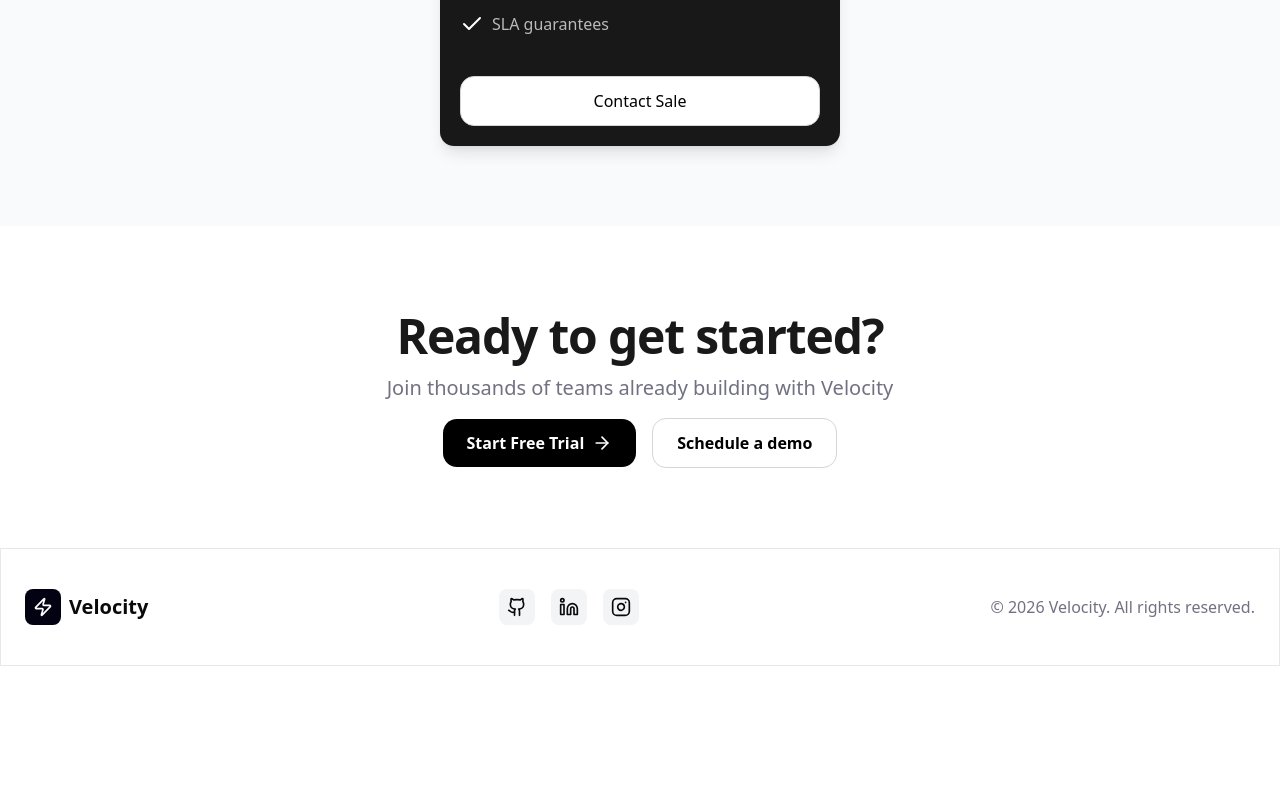
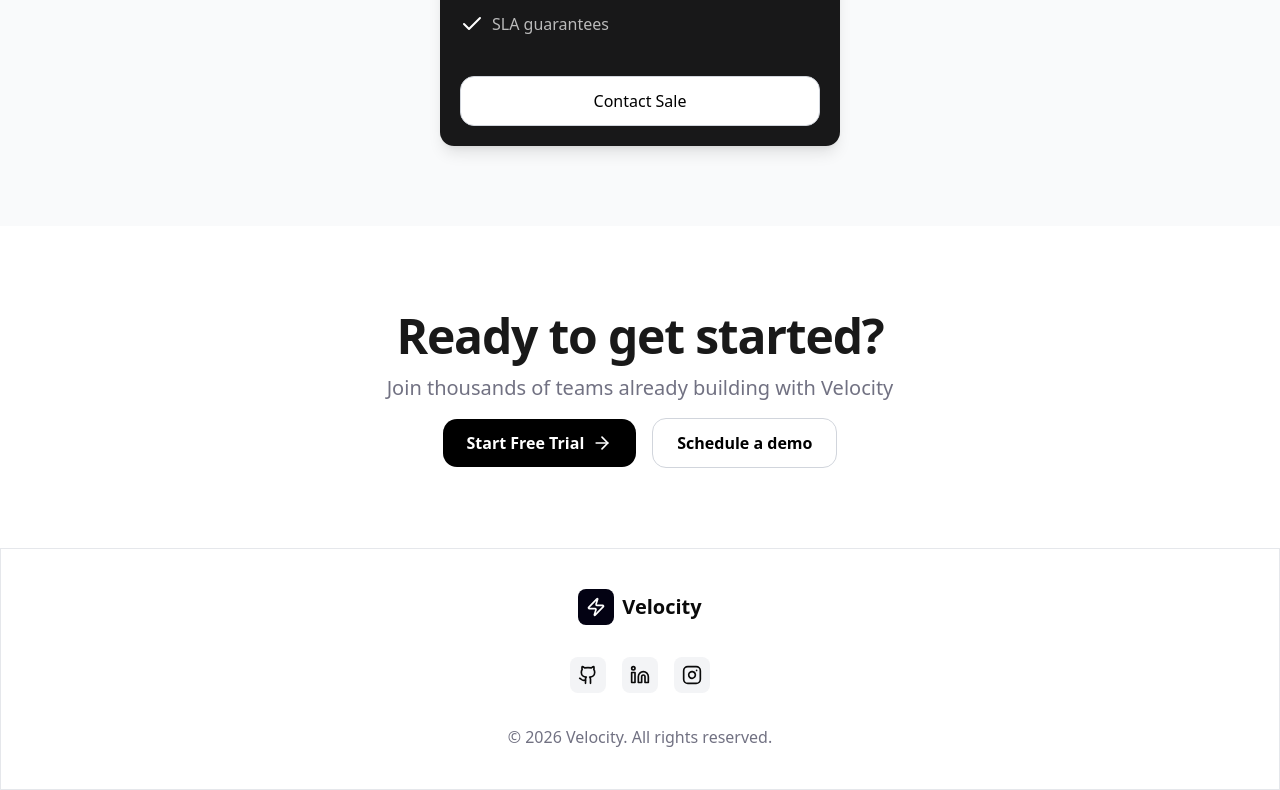
Before and after one commit to paulopbi/velocity, a React (Vite) app: page / in a window 1280 px wide. Shown: the part 2874-3664 px from the top of the page. Before the commit the page ends 3540 px from the top, so only its background shows below. Built offline with nearby package versions, Linux system fonts and the light colour scheme.

Commit message:
refactor: update footer's inner container styling, padding, and gap.

```diff
--- a/src/layout/Footer.jsx
+++ b/src/layout/Footer.jsx
@@ -4,8 +4,8 @@ import { socialLinks } from "@/constants/footer";
 function Footer() {
 	const currentYear = new Date().getFullYear();
 	return (
-		<footer id="contact" className="border border-t border-gray-200 py-10">
-			<div className="container mx-auto px-6 flex flex-col md:flex-row items-center justify-center md:justify-between gap-6">
+		<footer id="contact" className="border border-t border-gray-200">
+			<div className="container-section flex flex-col items-center justify-center gap-8 py-10">
 				<Logo href="#" />
 
 				{/* social */}
```
